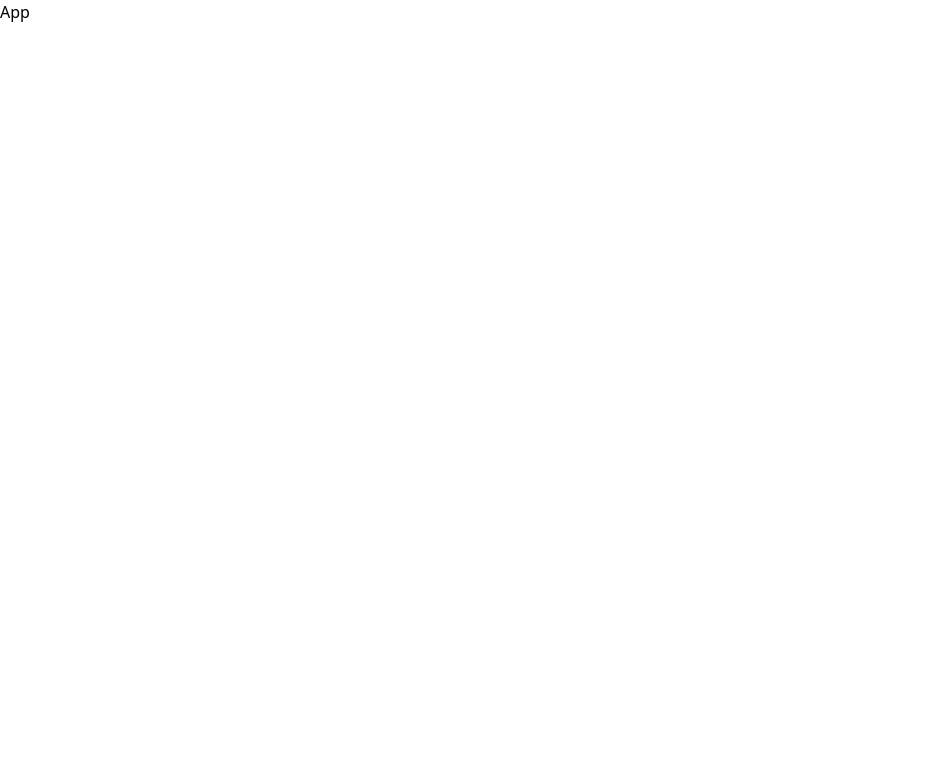
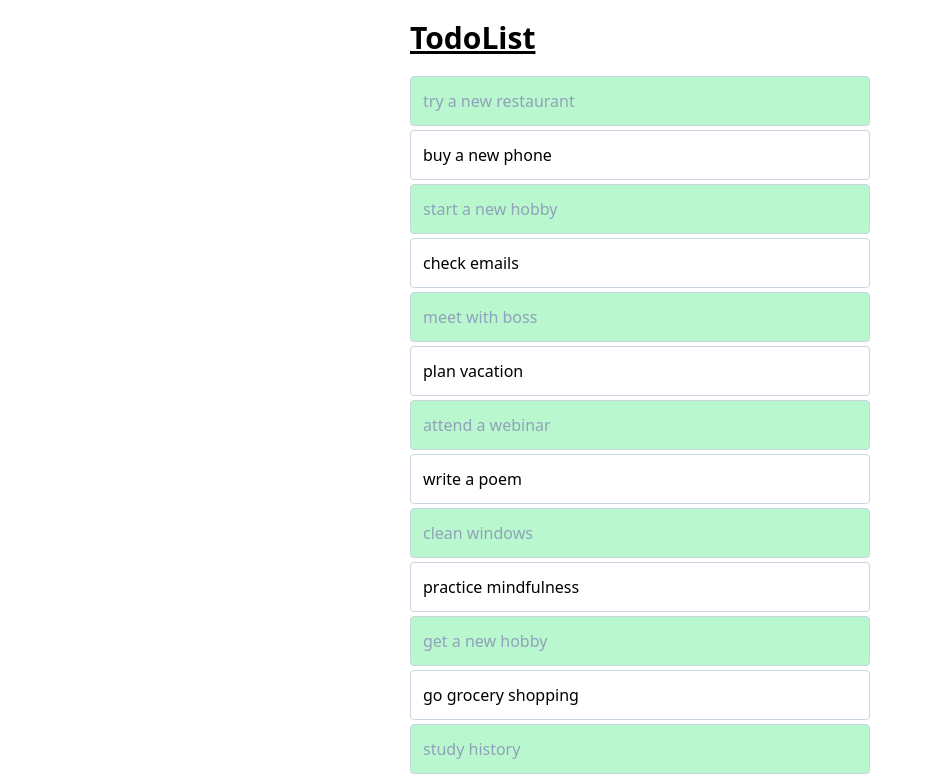
Before and after one commit to spirit05/tanstack-query-learn, a React (Vite) app: page / in a window 1280 px wide. Shown: the top 776 px of the page, without its empty margins (0-933 px from the left). Built offline with nearby package versions, Linux system fonts and the light colour scheme; data requests are answered from the project's data file.

Commit message:
Symple query request

```diff
--- a/src/app/App.tsx
+++ b/src/app/App.tsx
@@ -1,3 +1,11 @@
+import { QueryClientProvider } from "@tanstack/react-query";
+import { TodoList } from "../module/todo-list/todo-list";
+import { queryClient } from "../shared/api/query-client";
+
 export function App() {
-  return <div>App</div>;
+  return (
+    <QueryClientProvider client={queryClient}>
+      <TodoList />
+    </QueryClientProvider>
+  );
 }
--- /dev/null
+++ b/src/module/todo-list/api.ts
@@ -0,0 +1,33 @@
+const BASE_URL = "http://localhost:3000";
+
+type TodoPaginate<T> = {
+  data: T[];
+  first: number;
+  items: number;
+  last: number;
+  next: number | null;
+  prev: number | null;
+  page: number;
+};
+
+type TodoDto = {
+  id: string;
+  text: string;
+  done: boolean;
+};
+
+export const todoListApi = {
+  getFetchTodoList: ({ signal }: { signal: AbortSignal }) => {
+    return fetch(`${BASE_URL}/tasks`, {
+      signal,
+    }).then((res) => res.json() as Promise<TodoDto[]>);
+  },
+  getFetchTodoPage: (
+    { page }: { page: number },
+    { signal }: { signal: AbortSignal },
+  ) => {
+    return fetch(`${BASE_URL}/tasks?_page=${page}`, {
+      signal,
+    }).then((res) => res.json() as Promise<TodoPaginate<TodoDto>>);
+  },
+};
--- /dev/null
+++ b/src/module/todo-list/todo-list.tsx
@@ -0,0 +1,37 @@
+import { useQuery } from "@tanstack/react-query";
+import { todoListApi } from "./api";
+
+export function TodoList() {
+  const { data, isLoading, error } = useQuery({
+    queryKey: ["todos", "list"],
+    queryFn: todoListApi.getFetchTodoList,
+  });
+
+  if (isLoading) {
+    return <div>Loading...</div>;
+  }
+
+  if (error) {
+    return <div>Error: {JSON.stringify(error)}</div>;
+  }
+
+  return (
+    <div className="p-5 mx-auto max-w-[500px]">
+      <h1 className="text-3xl font-bold underline mb-5">TodoList</h1>
+
+      {data?.map((todo) => (
+        <div
+          key={todo.id}
+          className={
+            "border border-slate-300 rounded p-3 mb-1 flex flex-col gap-1 justify-items-start items-start" +
+            (todo.done ? " bg-green-200" : "")
+          }
+        >
+          <span className={todo.done ? " text-slate-400" : ""}>
+            {todo.text}
+          </span>
+        </div>
+      ))}
+    </div>
+  );
+}
--- /dev/null
+++ b/src/shared/api/query-client.ts
@@ -0,0 +1,9 @@
+import { QueryClient } from "@tanstack/react-query";
+
+export const queryClient = new QueryClient({
+  defaultOptions: {
+    queries: {
+      staleTime: 1 * 60 * 1000,
+    },
+  },
+});
```
